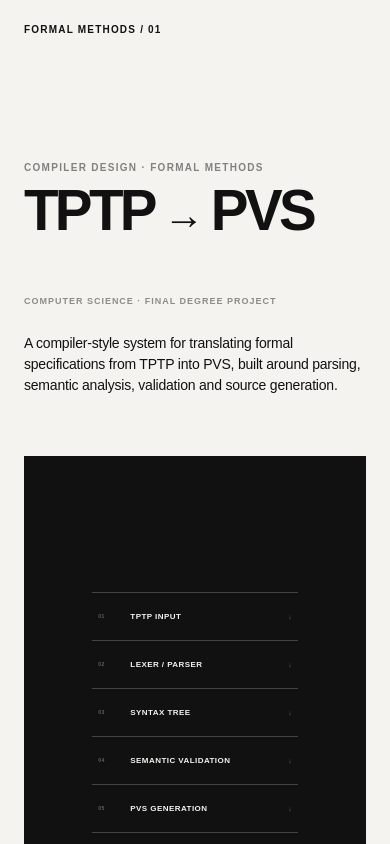
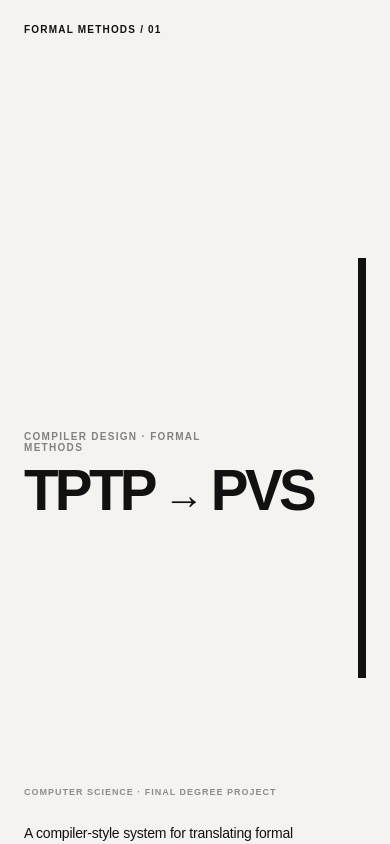
Before and after one commit to Josebarcena/PersonalPage, a React (Vite) app: page /work/tptp-pvs in a window 390 px wide. Shown: the top 844 px of the page. Built offline with nearby package versions, Linux system fonts and the light colour scheme.

Commit message:
fix: IOS layout1

```diff
--- a/src/styles/projects/project-responsive.css
+++ b/src/styles/projects/project-responsive.css
@@ -293,9 +293,9 @@
     .llm-visual {
         width: 100%;
         height: 100%;
+        min-height: 420px;
 
-        padding: 18px 16px 14px;
-
+        padding: 18px 22px 16px 28px;
         box-sizing: border-box;
     }
 
@@ -316,7 +316,7 @@
     }
 
     .llm-visual__primary {
-        margin-top: 28px;
+        margin-top: 24px;
     }
 
     .llm-visual__label {
@@ -334,7 +334,7 @@
     }
 
     .llm-visual__throughput strong {
-        font-size: clamp(42px, 13vw, 54px);
+        font-size: clamp(42px, 11vw, 54px);
         line-height: 0.9;
     }
 
@@ -343,12 +343,15 @@
         letter-spacing: 0.08em;
     }
 
+    /* CHART */
+
     .llm-visual__chart {
-        margin-top: 24px;
+        margin-top: 20px;
+        height: auto;
     }
 
     .llm-visual__chart svg {
-        height: 70px;
+        height: clamp(58px, 10vw, 70px);
     }
 
     .llm-visual__chart-axis {
@@ -366,12 +369,14 @@
         letter-spacing: 0.1em;
     }
 
+    /* METRICS */
+
     .llm-visual__metrics {
-        margin-top: 22px;
+        margin-top: 20px;
 
         display: grid;
         grid-template-columns:
-            repeat(2, minmax(0, 1fr));
+        repeat(2, minmax(0, 1fr));
 
         gap: 0;
     }
@@ -379,7 +384,7 @@
     .llm-visual__metric {
         min-width: 0;
 
-        padding: 11px 8px;
+        padding: 10px 8px;
 
         box-sizing: border-box;
     }
@@ -405,8 +410,11 @@
 
         white-space: nowrap;
     }
+
+    /* COMPARISON */
+
     .llm-visual__comparison {
-        margin-top: 20px;
+        margin-top: 18px;
 
         gap: 18px;
     }
@@ -430,18 +438,43 @@
     .llm-visual__bar {
         margin-top: 7px;
     }
+
+    /* FOOTER */
+
     .llm-visual__footer {
+        margin-top: auto;
+
+        padding-top: 14px;
+
         font-size: 5px;
         letter-spacing: 0.08em;
     }
 
     .case-hero {
-        width: 100%;
-        overflow: hidden;
+        display: grid;
+
+        grid-template-columns:
+        minmax(0, 1fr)
+        minmax(320px, 1fr);
+
+        grid-template-rows:
+        auto
+        auto
+        auto
+        auto;
+
+        column-gap: 2%;
+        row-gap: 48px;
     }
 
+    .case-hero__description {
+        margin-top: auto;
+    }
+    .case-hero__footer {
+        margin-top: auto;
+    }
     .case-hero__intro {
-        width: 100%;
+        width: 70%;
         min-width: 0;
     }
 
@@ -473,8 +506,8 @@
 
         width: 100%;
         height: auto;
+        min-height: 420px;
 
-        min-height: 420px;
         aspect-ratio: 16 / 10;
 
         margin-top: 48px;
@@ -485,16 +518,15 @@
     .case-hero__visual .tptp-visual {
         width: 100%;
         height: 100%;
+        min-height: 0;
+
+        box-sizing: border-box;
 
         display: flex;
         align-items: center;
         justify-content: center;
 
-        padding:
-                clamp(24px, 4vh, 40px)
-                20px;
-
-        box-sizing: border-box;
+        padding: 32px 20px;
     }
 
     .case-hero__visual .tptp-visual__pipeline {
```
